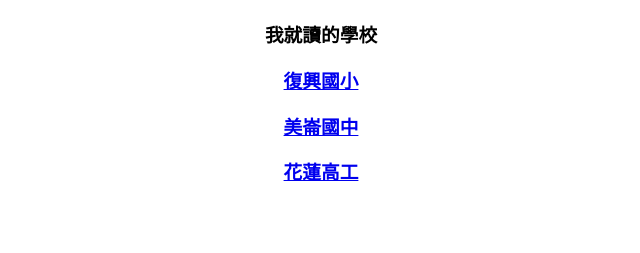
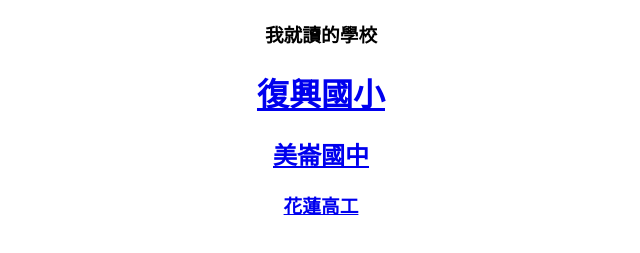
Before and after one commit to JU526/JU526.github.io, a plain HTML site: page index.html in a window 1280 px wide. Shown: the part 367-620 px from the top of the page, without its empty margins (319-959 px from the left). Drawn offline with Linux system fonts and the light colour scheme.

Commit message:
Update index.html

```diff
--- a/index.html
+++ b/index.html
@@ -7,8 +7,8 @@
     <center><h3>我的照片</h3>
 	<img src="https://github.com/JU526/juf/blob/main/mi.jpg?raw=true"></img>
 	<h3>我就讀的學校</h3>
-	<h3 href="center"><a href="http://www.fshps.hlc.edu.tw/">復興國小</h3>
-	<h3 href="http://www.mljh.hlc.edu.tw/">美崙國中</h3>
+	<h1 href="center"><a href="http://www.fshps.hlc.edu.tw/">復興國小</h1>
+	<h2 href="http://www.mljh.hlc.edu.tw/">美崙國中</h2>
 	<h3 href="https://www.hlis.hlc.edu.tw/bin/home.php">花蓮高工</h3>
 	</u1>
 </center>
```
